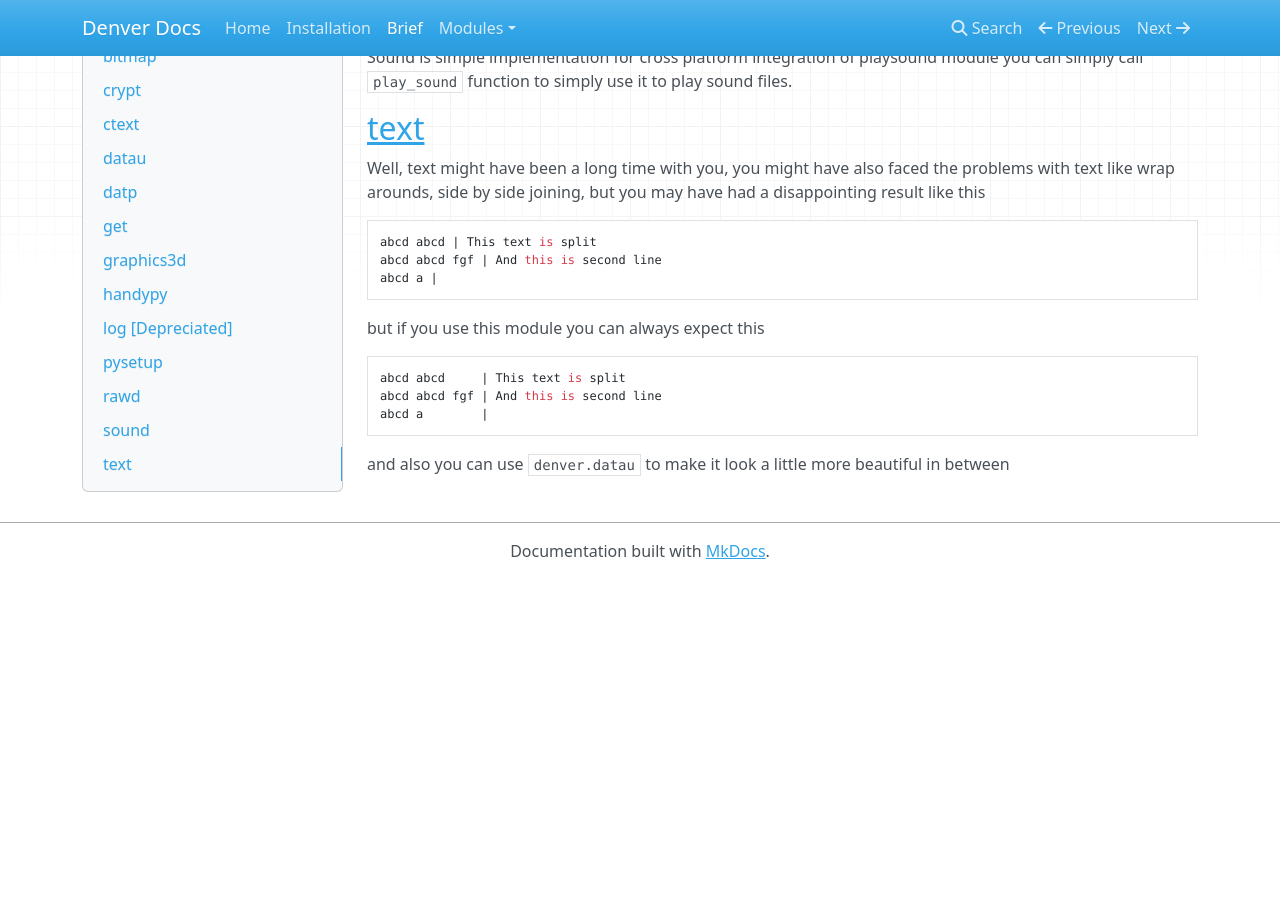
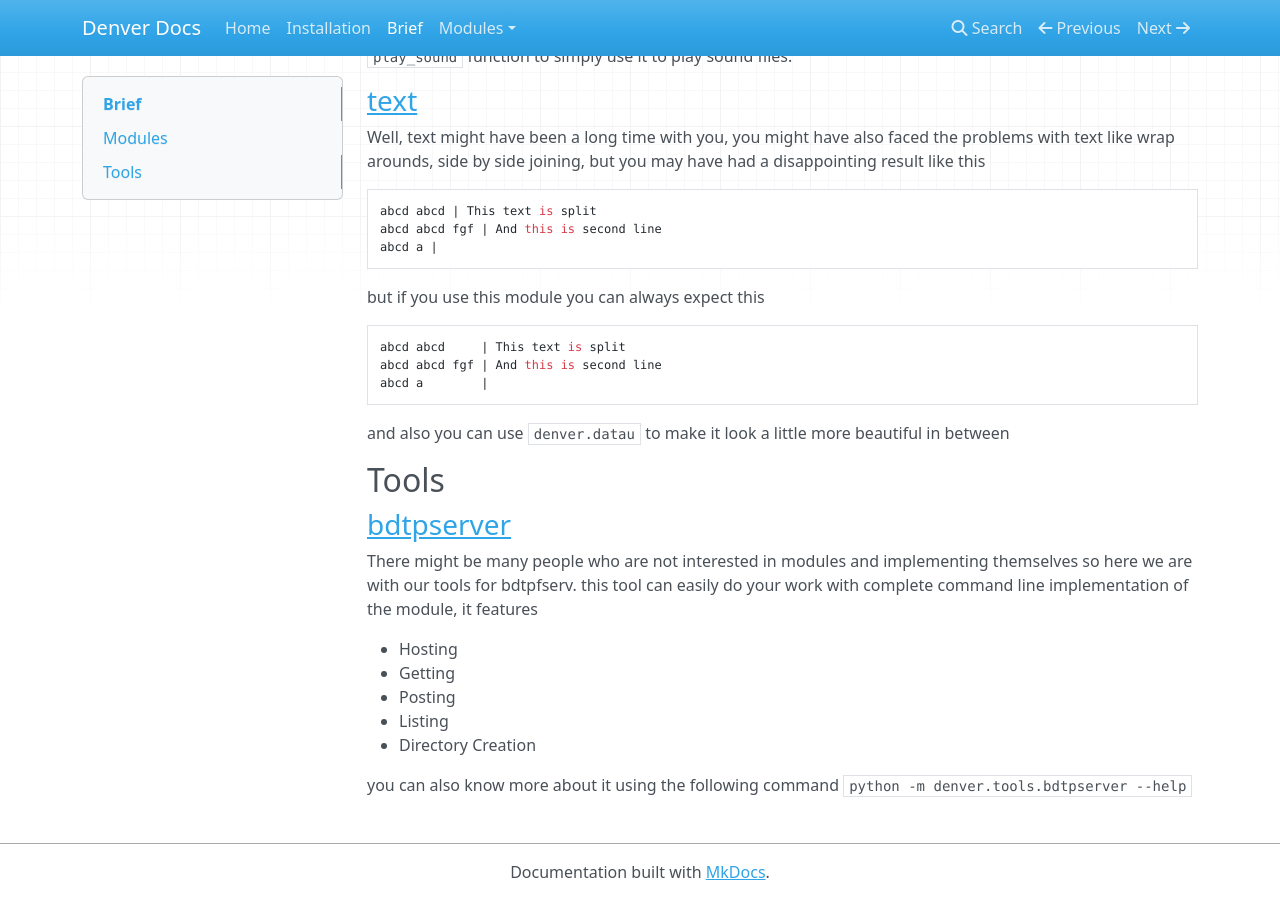
Before and after one commit to amaank404/denver-api, an MkDocs documentation site: the page built from doc/docs/brief.md, in a window 1280 px wide and 900 px high, scrolled down 4015 px. Built offline with MkDocs 1.6.1, drawn with Linux system fonts in a browser that asks for light colours; nearby versions of some CDN libraries; before the commit the page ends 4594 px from its top, so only the background shows below that.

Commit message:
document upgrades

````diff
--- a/doc/docs/brief.md
+++ b/doc/docs/brief.md
@@ -1,7 +1,8 @@
 # Brief
 This page contains information about every module in the project.
 
-## [bcli](modules/bcli.md)
+## Modules
+### [bcli](modules/bcli.md)
 This module is usually useful for beautiful command line interface
 for users. the user can easily understand with the help of cross-platform
 coloring solutions which is a good sign and what is the bad sign, Nothing.
@@ -17,7 +18,7 @@ bcli's default format contains the following functions.
 all the above function emulates complete print function except for input
 which emulates input function.
 
-## [bdtp](modules/bdtp.md)
+### [bdtp](modules/bdtp.md)
 This module is all about sockets, many times it happens that you are unable
 to send up large data with sockets and you are not willing to write
 tons of lines for the same. So here we are, we implement the easiest methods
@@ -36,7 +37,7 @@ to implement our API. No Problems, we provide the following features.
 * Compress data to save data over internet, also resulting in fast transfer on slow
   connections
 
-## [bdtpfserv](modules/bdtpfserv.md)
+### [bdtpfserv](modules/bdtpfserv.md)
 We have solved the problem of data transfer using BDTP but now the
 problem is with hosting files on the server. Well, that requires a lot of lines
 for hosting and getting the things but why to worry we provide the module for that.
@@ -48,7 +49,7 @@ It basically provide the following features for you to work with
 * Function like listdir, mkdir, post, get to retrieve files and data
 * Our hosting service is also supports multi-threaded get functionality.
 
-## [bitmap](modules/bitmap.md)
+### [bitmap](modules/bitmap.md)
 
 BitMap module is a little weird because you can not save images or load images, but
 instead you can work on Ascii images using it. Ok, I know that is not something
@@ -62,7 +63,7 @@ out the features below
   if you edit something in bitmap portion, they will be directly reflected over bitmap.
   Also, your image would not be overwritten after a certain limit of height and width.
 
-## [crypt](modules/crypt.md)
+### [crypt](modules/crypt.md)
 
 It is very sure that you might have encountered security issues with your program and
 you might look for a very simple library to do your task, so here we are we bring
@@ -80,7 +81,7 @@ you the crypt which features
 also you can simply use the new feature cipher combinator for making a class which can
 encrypt your code with multiple ciphers.
 
-## [ctext](modules/ctext.md)
+### [ctext](modules/ctext.md)
 ctext is are favorite and best module we have ever built, because it is cross platform console
 coloring system which supports colors for both windows and unix based os. Also this module is
 loaded with tons of features like emulated print and input function which you can easily use
@@ -97,7 +98,7 @@ other features
 * print at position
 * formatted escape sequence
 
-## [datau](modules/datau.md)
+### [datau](modules/datau.md)
 Data Unicode might not be good enough to satisfy your needs but we have a prebuild library of
 replacement dictionaries which are escaped by function `convert`, it converts multiline text into
 the useful unicode text using the dictionaries for example you can convert the following
@@ -122,13 +123,13 @@ my_smooth_box = datau.convert(my_box, datau.box['soft box'])
 print(my_smooth_box)
 ```
 
-## [datp](modules/datp.md)
+### [datp](modules/datp.md)
 This class is awesome for list representation also datp means Data Processor.
 we provide some of the good methods like List printing using indentation or tree2 for other type of list representation
 and tree3 for representation of dictionaries. we also privide StorageTree to extract files
 under a folder into VSD (Virtual Storage Dictionary).
 
-## [get](modules/get.md)
+### [get](modules/get.md)
 this module is just awesome for anyone not gud at taking input from user or may be validating it, you can use its
 print tree method to print directories or you can simply use get file path to get a
 path to file from user input. there are tons of features
@@ -139,7 +140,7 @@ path to file from user input. there are tons of features
 * ipv4 validator
 * (ipv4, port) input
 
-## [graphics3d](modules/graphics3d.md)
+### [graphics3d](modules/graphics3d.md)
 Well this module is loaded with a few algorithms and a fully featured model viewer by which you can view models very
 easily. There are many algorithms that
 
@@ -152,7 +153,7 @@ easily. There are many algorithms that
 * model load from file
 * model viewer
 
-## [handypy](modules/handypy.md)
+### [handypy](modules/handypy.md)
 This module have functionalities for interacting with real python 3 code. it contains the following
 featurs
 
@@ -160,7 +161,7 @@ featurs
 
 that's all for this small module
 
-## [log](modules/log.md) \[Depreciated]
+### [log](modules/log.md) \[Depreciated]
 This module provides you with basic logging facilities which
 can be used by your programs to get developed easily. while
 debugging you can keep the configurations on and while
@@ -168,20 +169,20 @@ releasing you can switch of error, warnings, debug or you
 can also change the file to a new file which can contain
 the log.
 
-## [pysetup](modules/pysetup.md)
+### [pysetup](modules/pysetup.md)
 Utilities for `setuptools.setup`, this module basically finds the extra non python data
 which is sometimes very important for your program, like images, txt, data files
 
-## [rawd](modules/rawd.md)
+### [rawd](modules/rawd.md)
 Raw D stands for Raw Data, It is implementation of struct module but with guarantee of cross platform support,
 there are  little functions in this module using this modules you can pack, unpack, create format, calculate size and
 much more.
 
-## [sound](modules/sound.md)
+### [sound](modules/sound.md)
 Sound is simple implementation for cross platform integration of playsound module you can simply
 call `play_sound` function to simply use it to play sound files.
 
-## [text](modules/text.md)
+### [text](modules/text.md)
 Well, text might have been a long time with you, you might have also faced the problems with text like wrap arounds,
 side by side joining, but you may have had a disappointing result like this
 
@@ -196,3 +197,17 @@ but if you use this module you can always expect this
     abcd a        |
 
 and also you can use `denver.datau` to make it look a little more beautiful in between
+
+## Tools
+### [bdtpserver](tools/bdtpserver.md)
+
+There might be many people who are not interested in modules and implementing themselves so here we are with our tools
+for bdtpfserv. this tool can easily do your work with complete command line implementation of the module, it features
+
+* Hosting
+* Getting
+* Posting
+* Listing
+* Directory Creation
+
+you can also know more about it using the following command `python -m denver.tools.bdtpserver --help`
````
Also changed, not shown: doc/docs/index.md (+3 -0 lines), doc/docs/tools/bdtpserver.md (added), 5 other files.
